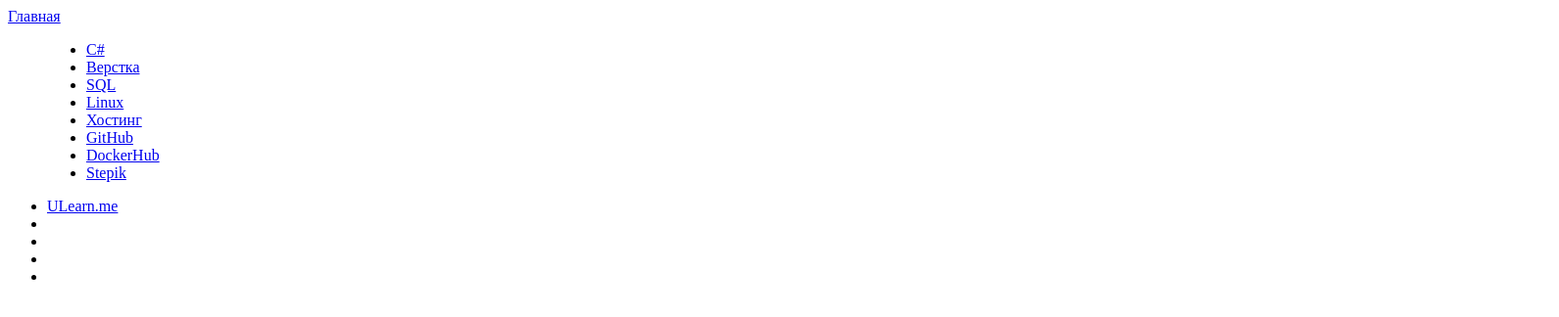
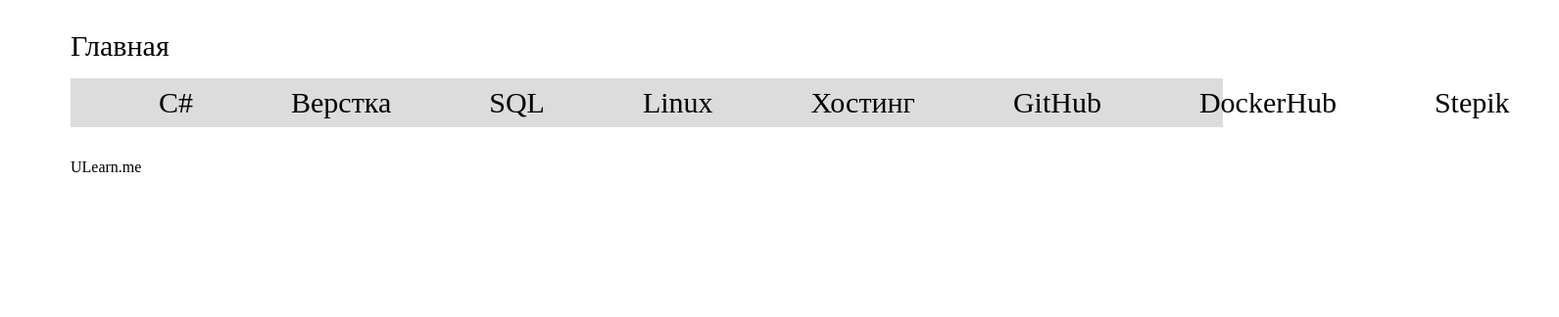
Before and after one commit to ErmakVitaliy/MyHelper, a plain HTML site: page csharp.html in a window 1280 px wide. Shown: the whole page at 98% size, 1591 px wide, since content can reach past the window. Drawn offline with Linux system fonts and the light colour scheme; the site is published under a folder, as on GitHub Pages, so addresses that start at the root find nothing.

Commit message:
Перенес css в корень проекта

```diff
--- a/csharp.html
+++ b/csharp.html
@@ -3,7 +3,7 @@
 <head>
     <meta charset="UTF-8">
     <meta name="viewport" content="width=device-width, initial-scale=1.0">
-    <link rel="stylesheet" href="/css/style.css">
+    <link rel="stylesheet" href="style.css">
     <title>C #</title>
 </head>
 <body>
```
Also changed, not shown: deploy.html (+1 -1 lines), index.html (+1 -1 lines), layout.html (+1 -1 lines), linux.html (+1 -1 lines), sql.html (+1 -1 lines), style.css (renamed from css/style.css).
